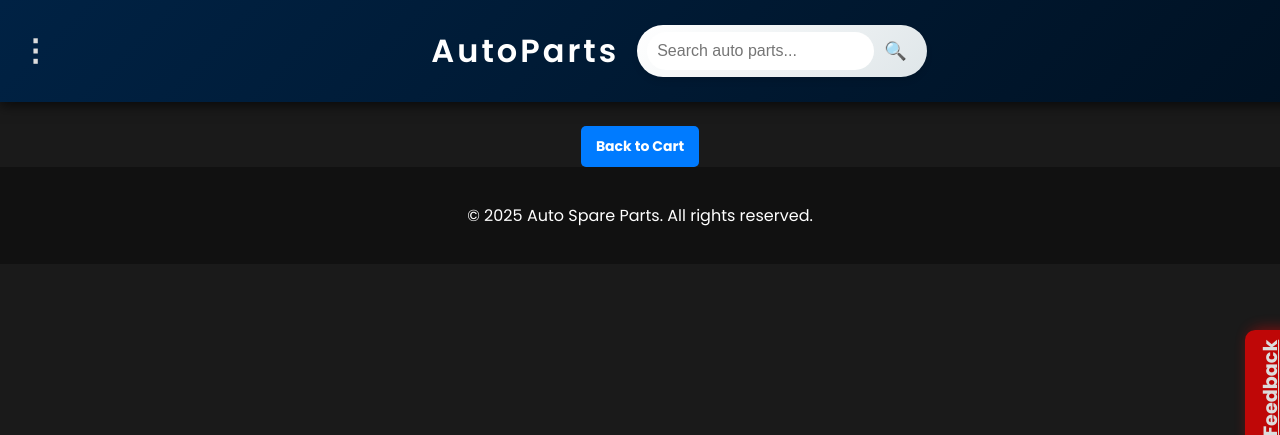
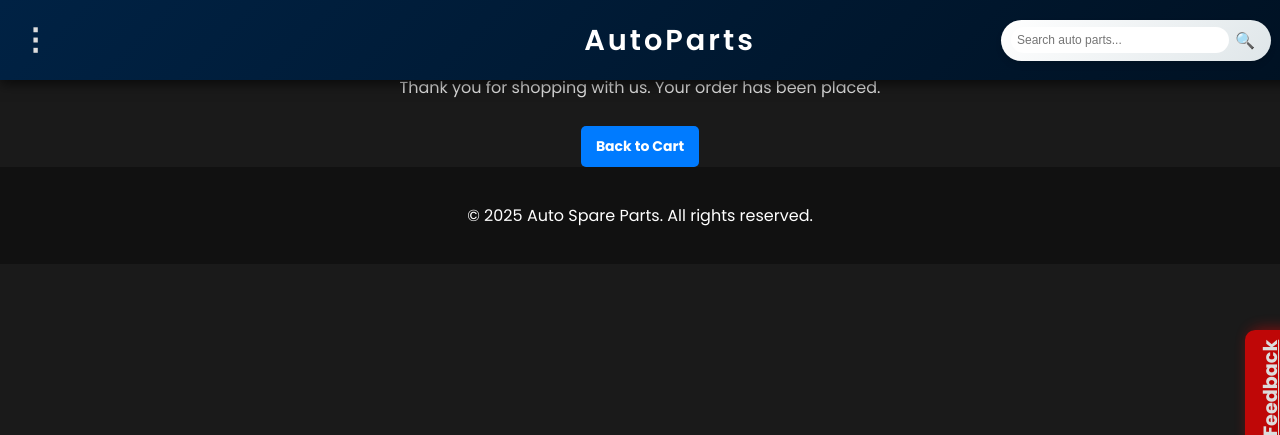
Before and after one commit to Tusharjungli/auto_store, a Django app: page /cart/order-success/ in a window 1280 px wide. Shown: the top 435 px of the page. Run offline with Django 4.2, Linux system fonts and the light colour scheme; the visitor is signed in with stand-in values (Sample User, id 1); data comes from the database, SQL or seed files in the repository; data that the repository does not hold is empty; parts of the project's set-up code (start-up, migrations or seed data) failed here and were passed over.

Commit message:
make some changes in css like three dot, colors and make header more enhance and clean

```diff
--- a/static/css/auth.css
+++ b/static/css/auth.css
@@ -121,7 +121,7 @@ body {
 .messages .success {
   background-color: #155724;
   color: #d4edda;
-  border: 1px solid #28a745;
+  border: 1px solid #4a7c59;
 }
 
 /* ✅ Link Styling */
--- a/static/css/style.css
+++ b/static/css/style.css
@@ -34,7 +34,8 @@ body.light-mode {
 /* ✅ Navbar */
 .navbar {
     background: linear-gradient(135deg, var(--primary-color), #001a33);
-    padding: 15px 30px;
+    padding: 10px 20px;
+    height: 50px;
     box-shadow: 0px 4px 12px rgba(0, 0, 0, 0.6);
     position: fixed;
     width: 100%;
@@ -65,7 +66,7 @@ body.light-mode {
 /* ✅ Logo */
 .logo {
     color: var(--secondary-color);
-    font-size: 2em;
+    font-size: 1.8em;
     font-weight: 700;
     text-decoration: none;
     letter-spacing: 3px;
@@ -123,35 +124,41 @@ body.light-mode {
     visibility: visible;
 }
 
+
 /* ✅ Modern Search Bar */
 .search-form {
     display: flex;
+    position: absolute;
     align-items: center;
     background: linear-gradient(135deg, #ffffff, #dfe6e9);
     border-radius: 30px;
     padding: 5px 10px;
     box-shadow: 0px 4px 6px rgba(0, 0, 0, 0.1);
-    max-width: 400px;
+    max-width: 250px;
     width: 100%;
-    margin: auto;
+    margin-left: auto;
+    right: 59px;
+    margin-right: 10px;
+
 }
 
 .search-form input {
     border: none;
     outline: none;
-    padding: 10px;
-    font-size: 16px;
+    padding: 6px;
+    font-size: 12px;
     flex: 1;
-    border-radius: 30px;
+    border-radius: 20px;
+    width: 55%;
 }
 
 .search-form button {
     border: none;
     background: none;
-    font-size: 18px;
+    font-size: 16px;
     cursor: pointer;
     color: #555;
-    padding: 10px;
+    padding: 6px;
 }
 
 /* ✅ Buttons */
@@ -363,3 +370,12 @@ body.dark-mode {
 .theme-toggle:hover {
     background: #0056b3;
 }
+
+/* ✅ Responsive Fix */
+@media (max-width: 768px) {
+    .search-form {
+        width: 200px;
+        right: 5px;
+        margin: 0 auto; /* Centers it */
+    }
+}
```
